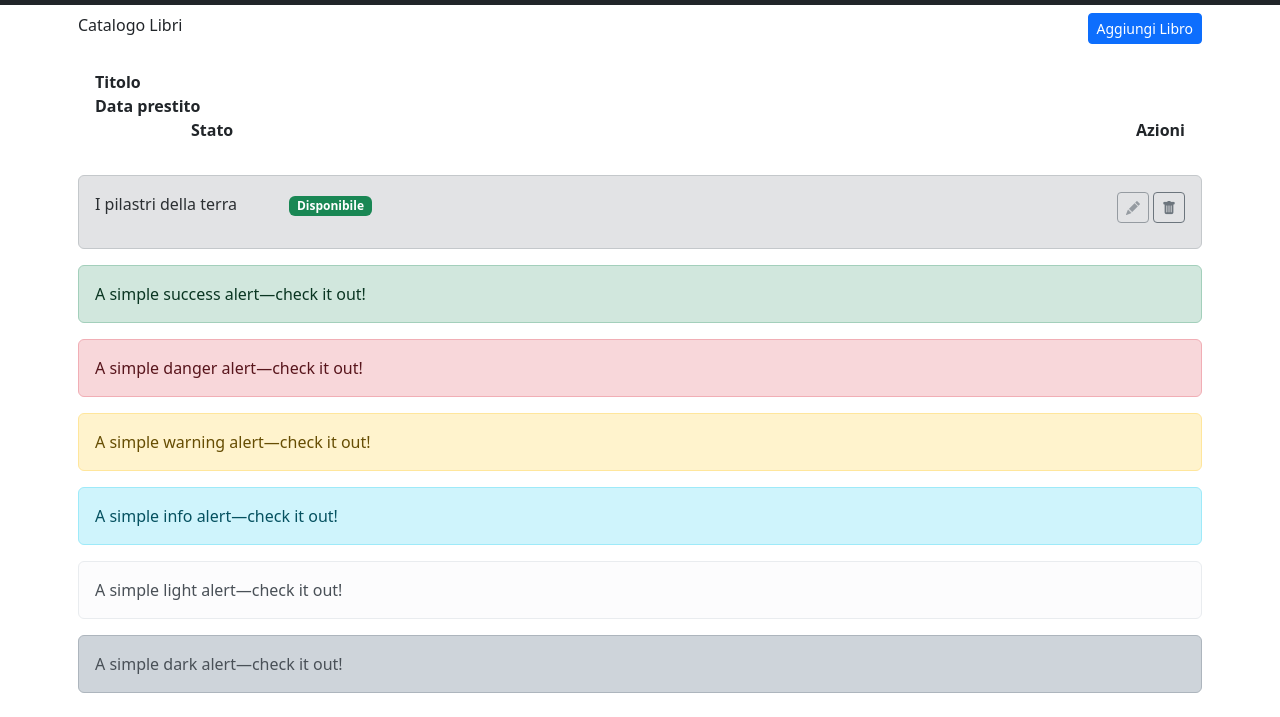
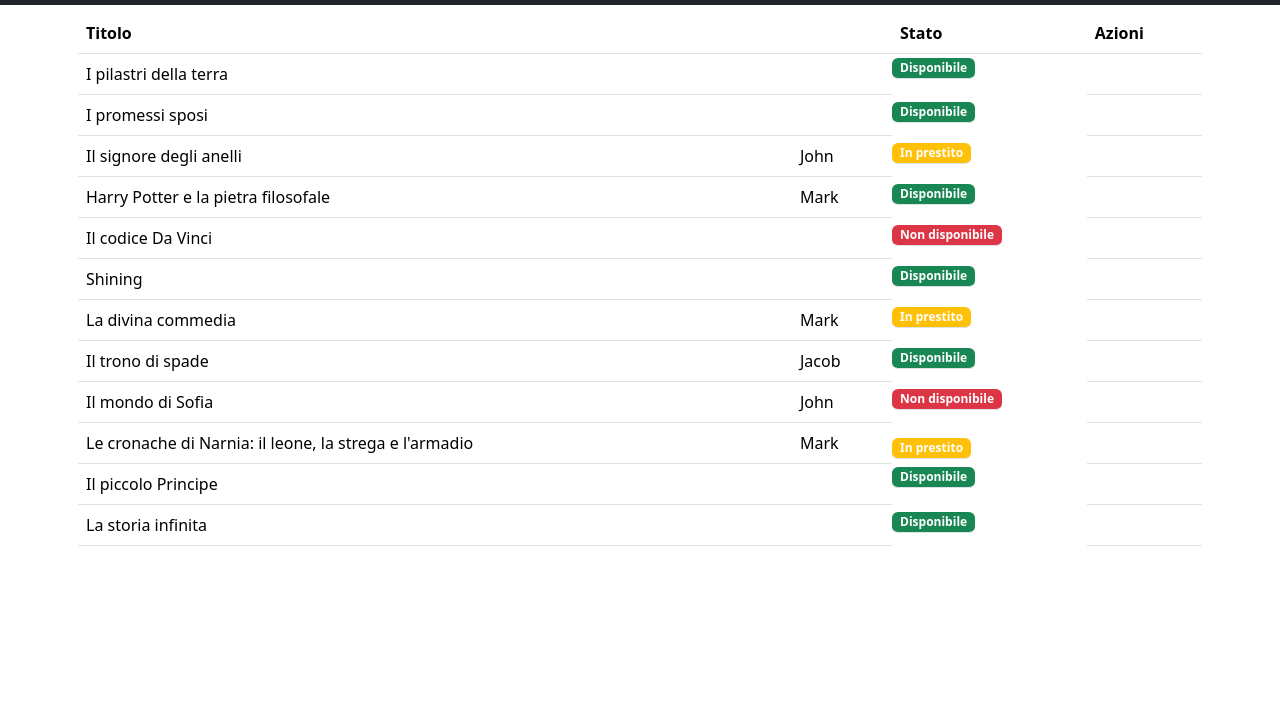
Before and after one commit to Io-FortuNato/html-css-bootstrap-dashboard, a plain HTML site: page index.html in a window 1280 px wide. Shown: the part 111-828 px from the top of the page. After the commit the page ends 800 px from the top, so only its background shows below. Drawn offline with nearby package versions, Linux system fonts and the light colour scheme.

Commit message:
avanzamento tabella

```diff
--- a/index.html
+++ b/index.html
@@ -54,8 +54,7 @@
                             </li>
                         </ul>
                         <form class="d-flex mt-3" role="search">
-                                <input class="form-control me-2" type="search" placeholder="Search"
-                                    aria-label="Search" />
+                            <input class="form-control me-2" type="search" placeholder="Search" aria-label="Search" />
                             <button class="btn btn-success" type="submit">Search</button>
                         </form>
                     </div>
@@ -67,45 +66,94 @@
     <main>
 
         <div class="container p-2">
-
             <div class="row">
-            <div class="col-12 text-dark">
-                <p>Catalogo Libri <button class="btn btn-primary btn-sm float-end">Aggiungi Libro</button></p>
-                <div class="alert" role="alert">
-                    <strong class="me-5">Titolo</strong><span><b class="d-none d-md-block">Data prestito</b><b class="text-center ms-5 ps-5">Stato</b><b class="float-end">Azioni</b></span>
-                </div>
-                <div class="alert alert-secondary" role="alert">
-                    <p class="d-inline-block">I pilastri della terra</p>
-                    <span class="badge text-bg-success ms-5">Disponibile</span>
-                    <button type="button" class="btn btn-outline-secondary btn btn-sm float-end ms-1"><i class="bi bi-trash-fill"></i></button>
-                    <button type="button" class="btn btn-outline-secondary btn btn-sm float-end" disabled><i class="bi bi-pencil-fill"></i></button>
-                </div>
-                <div class="alert alert-success" role="alert">
-                    A simple success alert—check it out!
-                </div>
-                <div class="alert alert-danger" role="alert">
-                    A simple danger alert—check it out!
-                </div>
-                <div class="alert alert-warning" role="alert">
-                    A simple warning alert—check it out!
-                </div>
-                <div class="alert alert-info" role="alert">
-                    A simple info alert—check it out!
-                </div>
-                <div class="alert alert-light" role="alert">
-                    A simple light alert—check it out!
-                </div>
-                <div class="alert alert-dark" role="alert">
-                    A simple dark alert—check it out!
+                <div class="col">
+<table class="table">
+  <thead>
+    <tr>
+      <th scope="col">Titolo</th>
+      <th scope="col"></th>
+      <th scope="col">Stato</th>
+      <th scope="col">Azioni</th>
+    </tr>
+  </thead>
+  <tbody>
+   <tr>
+      <th class="fw-normal">I pilastri della terra</th>
+      <td></td>
+      <td class="badge bg-success py-1 text-white">Disponibile</td>
+      <td></td>
+    </tr>
+    <tr>
+      <th class="fw-normal">I promessi sposi</th>
+      <td class=""></td>
+      <td class="badge bg-success py-1 mt-2 text-white">Disponibile</td>
+      <td></td>
+    </tr>
+    <tr>
+      <th class="fw-normal">Il signore degli anelli</th>
+      <td>John</td>
+      <td class="badge bg-warning py-1 mt-2 text-white">In prestito</td>
+      <td></td>
+    </tr>
+    <tr>
+      <th class="fw-normal">Harry Potter e la pietra filosofale</th>
+      <td>Mark</td>
+      <td class="badge bg-success py-1 mt-2 text-white">Disponibile</td>
+      <td></td>
+    </tr>
+    <tr>
+      <th class="fw-normal">Il codice Da Vinci</th>
+      <td></td>
+      <td class="badge bg-danger text-white py-1 mt-2">Non disponibile</td>
+      <td></td>
+    </tr>
+    <tr>
+      <th class="fw-normal">Shining</th>
+      <td></td>
+      <td class="badge bg-success text-white py-1 mt-2">Disponibile</td>
+      <td></td>
+    </tr>
+    <tr>
+      <th class="fw-normal">La divina commedia</th>
+      <td>Mark</td>
+      <td class="badge bg-warning text-white py-1 mt-2">In prestito</td>
+      <td></td>
+    </tr>
+    <tr>
+      <th class="fw-normal">Il trono di spade</th>
+      <td>Jacob</td>
+      <td class="badge bg-success text-white py-1 mt-2">Disponibile</td>
+      <td></td>
+    </tr>
+    <tr>
+      <th class="fw-normal">Il mondo di Sofia</th>
+      <td>John</td>
+      <td class="badge bg-danger text-white py-1 mt-2">Non disponibile</td>
+      <td></td>
+    </tr>
+    <tr>
+      <th class="fw-normal">Le cronache di Narnia: il leone, la strega e l'armadio</th>
+      <td>Mark</td>
+      <td class="badge bg-warning text-white py-1 mt-3">In prestito</td>
+      <td></td>
+    </tr>
+    <tr class="">
+      <th class="fw-normal bg-opacity-50">Il piccolo Principe</th>
+      <td class=""></td>
+      <td class="badge bg-success text-white py-1">Disponibile</td>
+      <td></td>
+    </tr>
+    <tr>
+      <th class="fw-normal">La storia infinita</th>
+      <td></td>
+      <td class="badge bg-success text-white py-1 mt-2">Disponibile</td>
+      <td></td>
+    </tr>
+  </tbody>
+</table>
                 </div>
             </div>
-
-            <div class="col">
-
-            </div>
-        </div>
-
-
         </div>
     </main>
     <footer>
```
Lines whose indentation alone changed are shown as unchanged.
